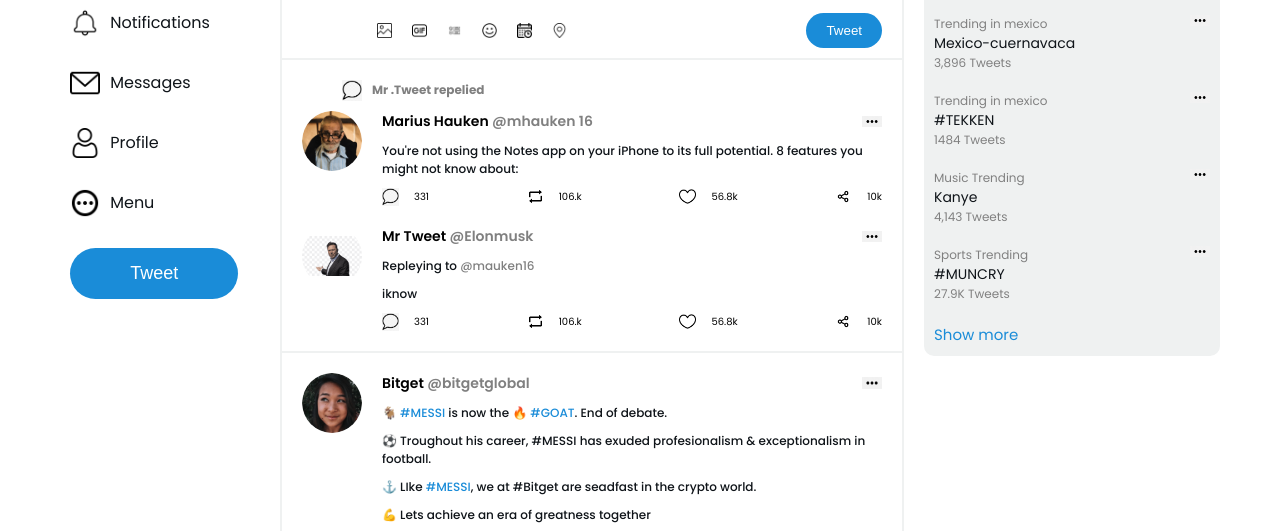
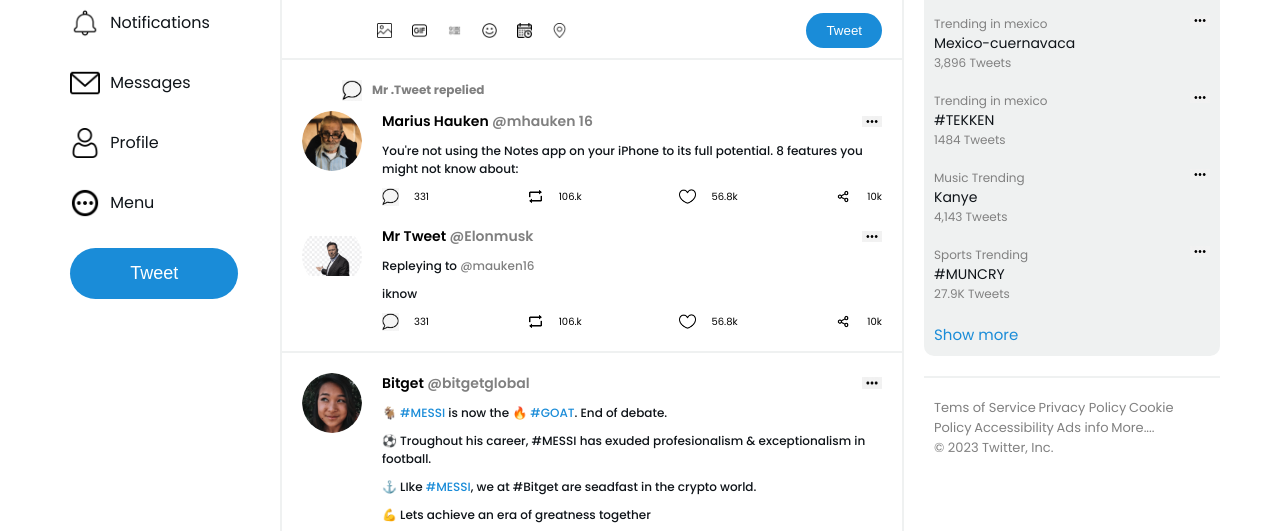
Before and after one commit to Albertofusa/Twitter-responsive, a plain HTML site: page index.html in a window 1280 px wide. Shown: the part 197-728 px from the top of the page. Drawn offline with Linux system fonts and the light colour scheme.

Commit message:
agregando contenido de links

```diff
--- a/index.html
+++ b/index.html
@@ -4182,6 +4182,16 @@
                   </div>
                 </div>
                 <a class="link__form" href="#">Show more</a>
+              </div>
+              <!-- content__links -->
+              <div class="content__links__desktop">
+                <a class="links__desktop" href="#">Tems of Service</a>
+                <a class="links__desktop" href="#">Privacy Policy</a>
+                <a class="links__desktop" href="#">Cookie Policy</a>
+                <a class="links__desktop" href="#">Accessibility</a>
+                <a class="links__desktop" href="#">Ads info</a>
+                <a class="links__desktop" href="#">More....</a>
+                <p class="links__desktop">© 2023 Twitter, Inc.</p>
               </div>
             </div>
           </div>
--- a/style.css
+++ b/style.css
@@ -73,6 +73,10 @@ a {
 }
 
 .box__copy__banner__profile {
+  display: none;
+}
+
+.content__links__desktop {
   display: none;
 }
 
@@ -615,4 +619,16 @@ a {
     font-size: 1.2rem;
     color: var(--gray);
   }
+
+  .content__links__desktop {
+    display: block;
+    margin-top: 2rem;
+    border-top: 2px solid var(--gray-input);
+    padding: 2rem 1rem;
+  }
+
+  .links__desktop {
+    color: var(--gray);
+    font-size: 1.3rem;
+  }
 }
```
